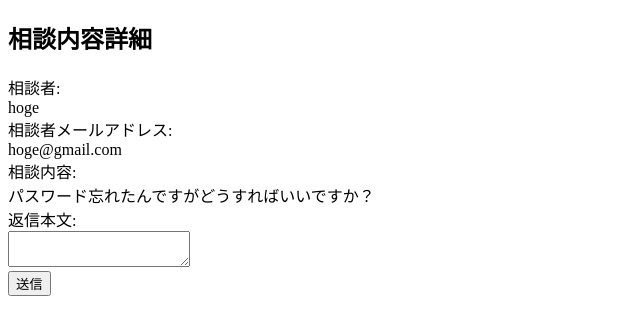
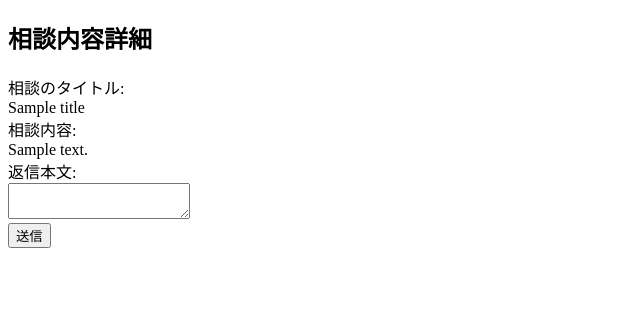
Before and after one commit to kosuke0413/test, a Python web app: template minimalapp/consultation/templates/consultation/reply.html in a window 1280 px wide. Shown: the top 335 px of the page, without its empty margins (0-640 px from the left). Run offline with Jinja, Linux system fonts and the light colour scheme; the template is opened without the code that fills it: most values are stand-ins (such as "Sample title", 1, 10 or a date in 2020).

Commit message:
相談内容返信

```diff
--- a/minimalapp/consultation/templates/consultation/list.html
+++ b/minimalapp/consultation/templates/consultation/list.html
@@ -28,9 +28,9 @@
                     <!-- DBのデータ内の title 要素を出力 -->
 
                     <!-- <a>の中に<button>を入れると上手く動かないので注意 -->
-                    <a href="{{ url_for('consultation.reply') }}" style="text-decoration: none;">
-                        <button type="button">このボタンをクリックすると相談内容の詳細へ飛ぶぜ</button>
-                    </a>
+                        <a href="{{ url_for('consultation.reply', title=form.title, content=form.content) }}" style="text-decoration: none;">
+                            <button type="button">相談内容の詳細へ移動</button>
+                        </a>
                 </p>
             {% endfor %}
         <!-- 相談内容が無かったときの対処 -->
--- a/minimalapp/consultation/templates/consultation/reply.html
+++ b/minimalapp/consultation/templates/consultation/reply.html
@@ -7,37 +7,26 @@
 
     <body>
         <h2>相談内容詳細</h2>
+
         <form
             action="{{ url_for('consultation.reply') }}"
-        method="GET,POST"
+            method="POST"
             novalidate="novalidate"
         >
-
-
-            <label>相談者:</label>
-            <div>hoge</div>
-
-
-
-            <label>相談者メールアドレス:</label>
-            <div>hoge@gmail.com</div>
-
-
+            <label>相談のタイトル:</label>
+            <div>{{ title }}</div>
 
             <label>相談内容:</label>
-            <div>パスワード忘れたんですがどうすればいいですか？</div>
-
-
+            <div>{{ content }}</div>
 
             <label for="reply">返信本文:</label>
             <div>
                 <textarea id="reply" name="reply"></textarea>
             </div>
 
-
             <div class="submit-button">
                 <button type="submit">送信</button>
             </div>
-
+        </form>
     </body>
 </html>
```
Also changed, not shown: minimalapp/consultation/views.py (+6 -3 lines). Lines whose indentation alone changed are shown as unchanged.
